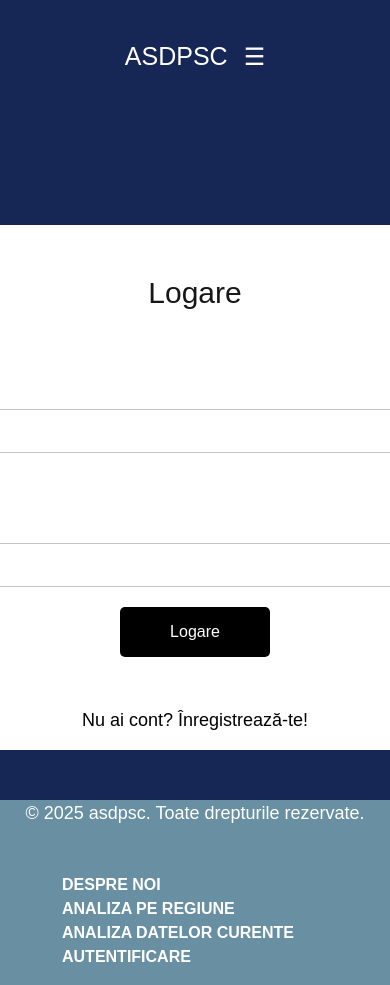
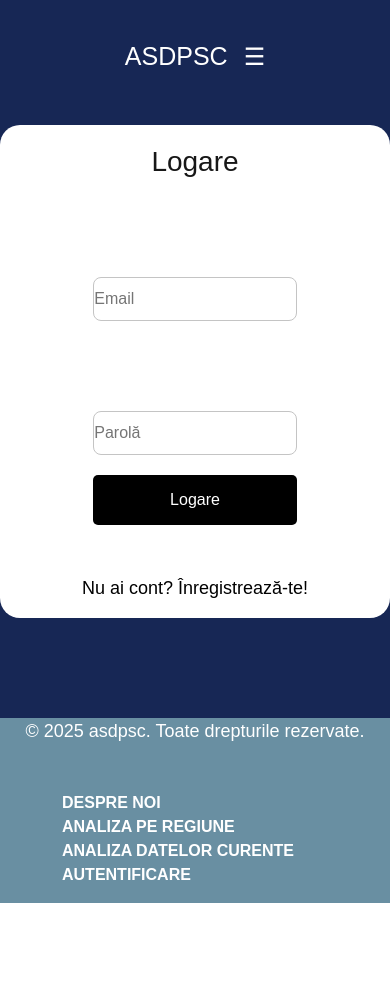
Before and after one commit to Klasterov/project1, a Next.js app in the folder my-app/: page /LogIn in a window 390 px wide. After the commit the page ends 903 px from the top, so only its background shows below. Built offline with nearby package versions, Linux system fonts and the light colour scheme.

Commit message:
modify login

```diff
--- a/my-app/src/app/LogIn/components/login.css
+++ b/my-app/src/app/LogIn/components/login.css
@@ -9,11 +9,10 @@
 
 .login .messages {
     margin-bottom: 20px;
-    text-align: left; /* Aliniază mesajele la stânga */
-    color: red; /* Culoare pentru mesaje de eroare */
+    text-align: left;
+    color: red;
 }
 
-/* Stil pentru fiecare mesaj */
 .login .message {
     font-size: 16px;
     margin: 5px 0;
@@ -59,3 +58,24 @@
     text-decoration: none;
     cursor: pointer;
 }
+
+@media screen and (max-width: 800px) {
+    .auth-container{
+        width: auto;
+        height: auto;
+        margin-top: 50px;
+        border-radius: 20px;
+        margin-bottom: 100px;
+    }
+    .login h2{
+        font-size: 28px;
+        margin-top: 20px;
+    }
+    .login input{
+        width: 90%;
+    }
+    .login button{
+        width: 90%;
+    }
+
+}
```
